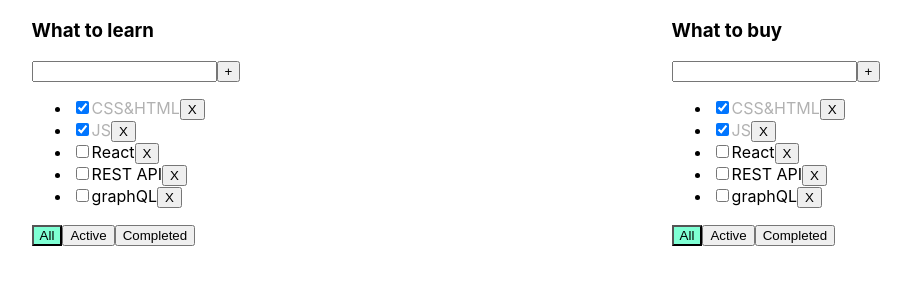
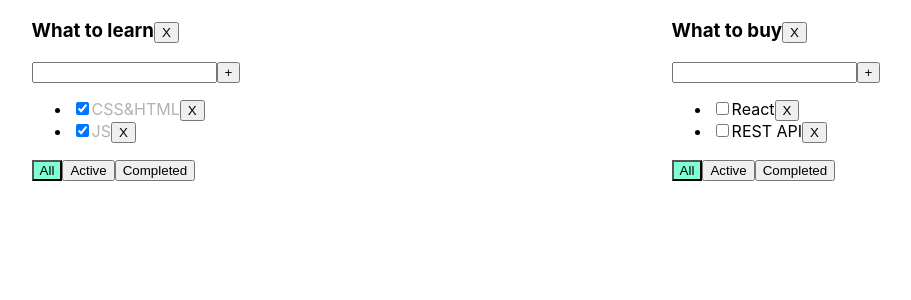
Before and after one commit to It-Shu/todolist-2.0, a React (Create React App) app: page / in a window 1280 px wide. Shown: the top 300 px of the page, without its empty margins (184-1095 px from the left). Built offline with nearby package versions, Linux system fonts and the light colour scheme.

Commit message:
remove todolist implemented

```diff
--- a/package.json
+++ b/package.json
@@ -14,6 +14,7 @@
     "@types/react-dom": "^18.0.0",
     "@types/uuid": "^9.0.0",
     "antd": "^5.1.6",
+    "eslint-plugin-unused-imports": "^2.0.0",
     "next": "^13.1.5",
     "react": "^18.2.0",
     "react-dom": "^18.2.0",
@@ -46,5 +47,8 @@
       "last 1 firefox version",
       "last 1 safari version"
     ]
+  },
+  "devDependencies": {
+    "eslint": "^8.33.0"
   }
 }
--- a/src/App.tsx
+++ b/src/App.tsx
@@ -1,103 +1,138 @@
-import React, {useState} from "react";
-import "./App.css";
-import Todolist, {TaskType} from "./components/Todolist";
-import {v4} from "uuid";
+import React, { useState } from 'react';
+import './App.css';
+import Todolist, { TaskType } from './components/todolist/Todolist';
+import { v4 } from 'uuid';
 
-export type FilterValueType = "all" | "active" | "completed"
+export type FilterValueType = 'all' | 'active' | 'completed'
 export type TodolistType = {
     id: string
     title: string
     filter: FilterValueType
 }
 
+export type TasksStateType = {
+    [key: string]: Array<TaskType>
+}
+
 function App() {
 
-    const [tasks, setTasks] = useState<TaskType[]>([
-        {id: v4(), title: "CSS&HTML", isDone: true},
-        {id: v4(), title: "JS", isDone: true},
-        {id: v4(), title: "React", isDone: false},
-        {id: v4(), title: "REST API", isDone: false},
-        {id: v4(), title: "graphQL", isDone: false},
-    ])
+    const todolistId1 = v4();
+    const todolistId2 = v4();
+
+    const [tasks, setTasks] = useState<TasksStateType>({
+        [todolistId1]: [
+            { id: v4(), title: 'CSS&HTML', isDone: true },
+            { id: v4(), title: 'JS', isDone: true },
+        ],
+        [todolistId2]: [
+            { id: v4(), title: 'React', isDone: false },
+            { id: v4(), title: 'REST API', isDone: false },
+        ],
+    });
 
     const [todolists, setTodolists] = useState<TodolistType[]>([
         {
-            id: v4(),
-            title: "What to learn",
-            filter: "all",
+            id: todolistId1,
+            title: 'What to learn',
+            filter: 'all',
         },
         {
-            id: v4(),
-            title: "What to buy",
-            filter: "all",
+            id: todolistId2,
+            title: 'What to buy',
+            filter: 'all',
         },
-    ])
+    ]);
 
-    const addTask = (title: string) => {
-        let task = {id: v4(), title: title, isDone: false};
+    const addTask = (title: string, todolistId: string) => {
+        const task = { id: v4(), title, isDone: false };
 
-        let newTasks = [...tasks, task]
-        setTasks(newTasks)
-    }
+        const todolistTasks = tasks[todolistId];
 
-    const removeTask = (id: string) => {
-        let filteredTasks = tasks.filter(t => t.id !== id)
-        setTasks(filteredTasks)
-    }
+        tasks[todolistId] = [task, ...todolistTasks];
+        setTasks({ ...tasks });
+    };
 
+    const removeTask = (id: string, todolistId: string) => {
+        const todolistTasks = tasks[todolistId];
+
+        tasks[todolistId] = todolistTasks.filter(task => task.id !== id);
+        setTasks({ ...tasks });
+    };
 
     const changeFilter = (value: FilterValueType, todolistId: string) => {
-        let todolist = todolists.find(tl => tl.id === todolistId)
+        const todolist = todolists.find(tl => tl.id === todolistId);
+
         if (todolist) {
-            todolist.filter = value
-            setTodolists([...todolists])
+            todolist.filter = value;
+            setTodolists([...todolists]);
         }
-    }
+    };
 
-    const changeStatus = (id: string, isDone: boolean) => {
-        let task = tasks.find(t => t.id === id)
+    const changeStatus = (id: string, isDone: boolean, todolistId: string) => {
+        const todolistTasks = tasks[todolistId];
+
+        const task = todolistTasks.find(ts => ts.id === id);
+
         if (task) {
-            task.isDone = isDone
-            setTasks([...tasks])
+            task.isDone = isDone;
+            setTasks({ ...tasks });
         }
-    }
+    };
 
-    const changeFilterStatus = (filter: FilterValueType, task: TaskType[]) => {
-        let todolistTask = task
-        if (filter === "active") {
-            todolistTask = tasks.filter(t => !t.isDone);
+    const changeFilterStatus = (id: string, filter: FilterValueType, task: TasksStateType) => {
+        const allTodolistTasks = task[id];
+
+        let taskForTodolist = allTodolistTasks;
+
+        if (filter === 'active') {
+            taskForTodolist = allTodolistTasks.filter(ts => !ts.isDone);
         }
-        if (filter === "completed") {
-            todolistTask = tasks.filter(t => t.isDone);
+        if (filter === 'completed') {
+            taskForTodolist = allTodolistTasks.filter(ts => ts.isDone);
         }
-        return todolistTask
-    }
+
+        return taskForTodolist;
+
+    };
+
+    const removeTodolist = (id: string) => {
+        setTodolists(todolists.filter(tl => tl.id !== id));
+
+        delete tasks[id];
+
+        setTasks({ ...tasks });
+    };
 
     return (
         <div className="App">
             {
                 todolists.map(tl => {
-                    let taskForTodolist = tasks
 
-                    // if (tl.filter === "active") {
-                    //     taskForTodolist = tasks.filter(t => !t.isDone);
+                    // const allTodolistTasks = tasks[tl.id];
+                    //
+                    // let taskForTodolist = allTodolistTasks;
+                    //
+                    // if (tl.filter === 'active') {
+                    //     taskForTodolist = allTodolistTasks.filter(ts => !ts.isDone);
                     // }
-                    //
-                    // if (tl.filter === "completed") {
-                    //     taskForTodolist = tasks.filter(t => t.isDone);
+                    // if (tl.filter === 'completed') {
+                    //     taskForTodolist = allTodolistTasks.filter(ts => ts.isDone);
                     // }
-                    changeFilterStatus(tl.filter, taskForTodolist)
+
+                    changeFilterStatus(tl.id, tl.filter, tasks);
+
                     return <Todolist
-                        todolistID={tl.id}
+                        todolistId={tl.id}
                         key={tl.id}
                         todolistTitle={tl.title}
-                        task={changeFilterStatus(tl.filter, taskForTodolist)}
+                        task={ changeFilterStatus(tl.id, tl.filter, tasks)}
                         removeTask={removeTask}
                         addTask={addTask}
                         changeFilter={changeFilter}
                         changeTaskStatus={changeStatus}
                         filter={tl.filter}
-                    />
+                        removeTodolist={removeTodolist}
+                    />;
                 })
             }
         </div>
--- a/src/components/Todolist.tsx
+++ /dev/null
@@ -1,106 +0,0 @@
-import React, {ChangeEvent, KeyboardEvent, useState} from 'react';
-import {FilterValueType} from "../App";
-
-export interface TaskType {
-    id: string
-    title: string
-    isDone: boolean
-}
-
-interface TodolistTypes {
-    todolistID: string
-    todolistTitle: string
-    task: Array<TaskType>
-    addTask: (title: string) => void
-    removeTask: (taskId: string) => void
-    changeFilter: (status: FilterValueType, todolistId: string) => void
-    changeTaskStatus: (id: string, isDone: boolean) => void
-    filter: FilterValueType
-}
-
-const Todolist = (props: TodolistTypes) => {
-
-    const {
-        todolistTitle,
-        task,
-        removeTask,
-        changeFilter,
-        addTask,
-        changeTaskStatus,
-        filter,
-        todolistID,
-    } = props
-
-    const [title, setTitle] = useState('');
-    const [error, setError] = useState<string | null>(null);
-
-    const addNewTask = () => {
-        if (title.trim() !== '') {
-            addTask(title)
-            setTitle('')
-        } else {
-            setError('Title is required')
-        }
-    }
-
-    const onChangeHandler = (e: ChangeEvent<HTMLInputElement>) => {
-        console.log(title)
-        setTitle(e.currentTarget.value)
-        setError(null)
-    }
-
-    const onKeyPressHandler = (e: KeyboardEvent<HTMLInputElement>) => (e.charCode === 13) ? addNewTask() : null
-
-    const onAllClickHandler = () => {
-        changeFilter('all', todolistID)
-    }
-    const onActiveClickHandler = () => {
-        changeFilter('active', todolistID)
-    }
-    const onCompletedClickHandler = () => {
-        changeFilter('completed', todolistID)
-    }
-
-    return (
-        <div>
-            <h3>{todolistTitle}</h3>
-            <div>
-                <input
-                    value={title}
-                    onChange={onChangeHandler}
-                    onKeyPress={onKeyPressHandler}
-                />
-                <button onClick={addNewTask}>+</button>
-                {error && <div className={'error-message'}>{error}</div>}
-            </div>
-            <ul>
-                {
-                    task.map((t) => {
-
-                    const onRemoveTaskClickHandler = () => {
-                        removeTask(t.id)
-                    }
-
-                    const onChangeHandler = (e: ChangeEvent<HTMLInputElement>) => {
-                        let newIsDoneValue = e.currentTarget.checked
-                        changeTaskStatus(t.id, newIsDoneValue)
-                    }
-
-                    return <li key={t.id} >
-                        <input type="checkbox" defaultChecked={t.isDone} onChange={onChangeHandler}/>
-                        <span className={t.isDone ? 'is-done' : ''}>{t.title}</span>
-                        <button onClick={onRemoveTaskClickHandler}>X</button>
-                    </li>
-                })
-                }
-            </ul>
-            <div>
-                <button className={filter === 'all' ? 'active-filter' : ''} onClick={onAllClickHandler}>All</button>
-                <button className={filter === 'active' ? 'active-filter' : ''} onClick={onActiveClickHandler}>Active</button>
-                <button className={filter === 'completed' ? 'active-filter' : ''} onClick={onCompletedClickHandler}>Completed</button>
-            </div>
-        </div>
-    );
-};
-
-export default Todolist;
--- /dev/null
+++ b/src/components/todolist/Todolist.tsx
@@ -0,0 +1,122 @@
+import React, { ChangeEvent, KeyboardEvent, useState } from 'react';
+import { FilterValueType } from '../../App';
+
+export interface TaskType {
+    id: string
+    title: string
+    isDone: boolean
+}
+
+interface TodolistTypes {
+    todolistId: string
+    todolistTitle: string
+    task: Array<TaskType>
+    addTask: (title: string, todolistId: string) => void
+    removeTask: (taskId: string, todolistId: string) => void
+    changeFilter: (status: FilterValueType, todolistId: string) => void
+    changeTaskStatus: (id: string, isDone: boolean, todolistId: string) => void
+    filter: FilterValueType
+    removeTodolist: (id: string) => void
+}
+
+const enterCharCodeKey = 13;
+
+const Todolist = (props: TodolistTypes) => {
+
+    const {
+        todolistTitle,
+        task,
+        removeTask,
+        changeFilter,
+        addTask,
+        changeTaskStatus,
+        filter,
+        todolistId,
+        removeTodolist,
+    } = props;
+
+    const [title, setTitle] = useState('');
+    const [error, setError] = useState<string | null>(null);
+
+    const addNewTask = () => {
+        if (title.trim() !== '') {
+            addTask(title, todolistId);
+            setTitle('');
+        } else {
+            setError('Title is required');
+        }
+    };
+
+    const removeTodolistHandler = () => {
+        removeTodolist(todolistId);
+    };
+
+    const onChangeHandler = (event: ChangeEvent<HTMLInputElement>) => {
+        setTitle(event.currentTarget.value);
+        setError(null);
+    };
+
+    const onKeyPressHandler = (event: KeyboardEvent<HTMLInputElement>) => {
+        return event.charCode === enterCharCodeKey ? addNewTask() : null;
+    };
+
+    const onAllClickHandler = () => {
+        changeFilter('all', todolistId);
+    };
+    const onActiveClickHandler = () => {
+        changeFilter('active', todolistId);
+    };
+    const onCompletedClickHandler = () => {
+        changeFilter('completed', todolistId);
+    };
+
+    return (
+        <div>
+            <h3>{todolistTitle}<button onClick={removeTodolistHandler}>X</button></h3>
+            <div>
+                <input
+                    value={title}
+                    onChange={onChangeHandler}
+                    onKeyPress={onKeyPressHandler}
+                />
+                <button onClick={addNewTask}>+</button>
+                {error && <div className={'error-message'}>{error}</div>}
+            </div>
+            <ul>
+                {
+                    task.map(ts => {
+
+                        const onRemoveTaskClickHandler = () => {
+                            removeTask(ts.id, todolistId);
+                        };
+
+                        const onChangeCheckboxHandler = (event: ChangeEvent<HTMLInputElement>) => {
+                            const newIsDoneValue = event.currentTarget.checked;
+
+                            changeTaskStatus(ts.id, newIsDoneValue, todolistId);
+                        };
+
+                        return <li key={ts.id} >
+                            <input type="checkbox" defaultChecked={ts.isDone} onChange={onChangeCheckboxHandler}/>
+                            <span className={ts.isDone ? 'is-done' : ''}>{ts.title}</span>
+                            <button onClick={onRemoveTaskClickHandler}>X</button>
+                        </li>;
+                    })
+                }
+            </ul>
+            <div>
+                <button
+                    className={filter === 'all' ? 'active-filter' : ''}
+                    onClick={onAllClickHandler}>All</button>
+                <button
+                    className={filter === 'active' ? 'active-filter' : ''}
+                    onClick={onActiveClickHandler}>Active</button>
+                <button
+                    className={filter === 'completed' ? 'active-filter' : ''}
+                    onClick={onCompletedClickHandler}>Completed</button>
+            </div>
+        </div>
+    );
+};
+
+export default Todolist;
```
Also changed, not shown: 2 other files (tests, documents, lock files or other folders).
